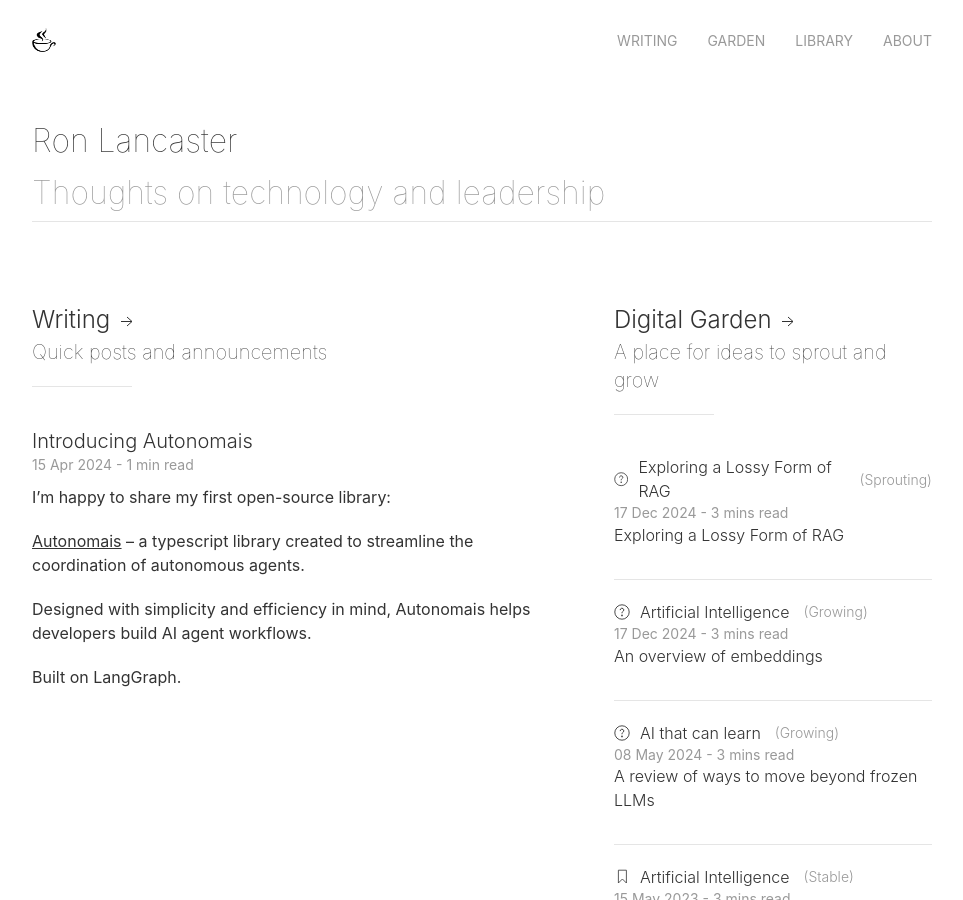
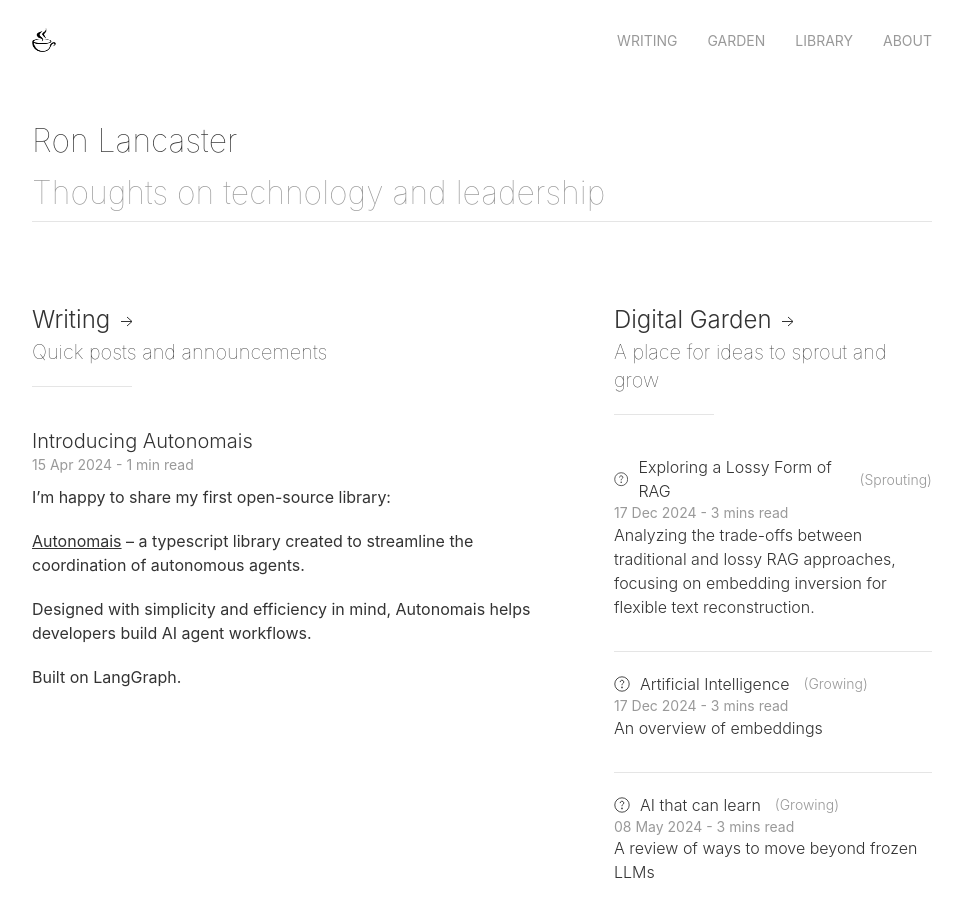
Before and after one commit to nyvyn/nyvyn.github.io, a Jekyll site: the page built from _pages/index.markdown, in a window 1280 px wide and 900 px high. Shown: the whole window, without its empty margins (158-1121 px from the left). Built offline with Jekyll 4.4.1, drawn with Linux system fonts in a browser that asks for light colours.

Commit message:
docs: Update description for lossy embedding markdown document

```diff
--- a/_notes/2024-12-17-lossy-embedding-inversion.markdown
+++ b/_notes/2024-12-17-lossy-embedding-inversion.markdown
@@ -1,7 +1,7 @@
 ---
 layout: note
 title: Exploring a Lossy Form of RAG
-description: Exploring a Lossy Form of RAG
+description: Analyzing the trade-offs between traditional and lossy RAG approaches, focusing on embedding inversion for flexible text reconstruction.
 status: Sprouting
 ---
 
```
